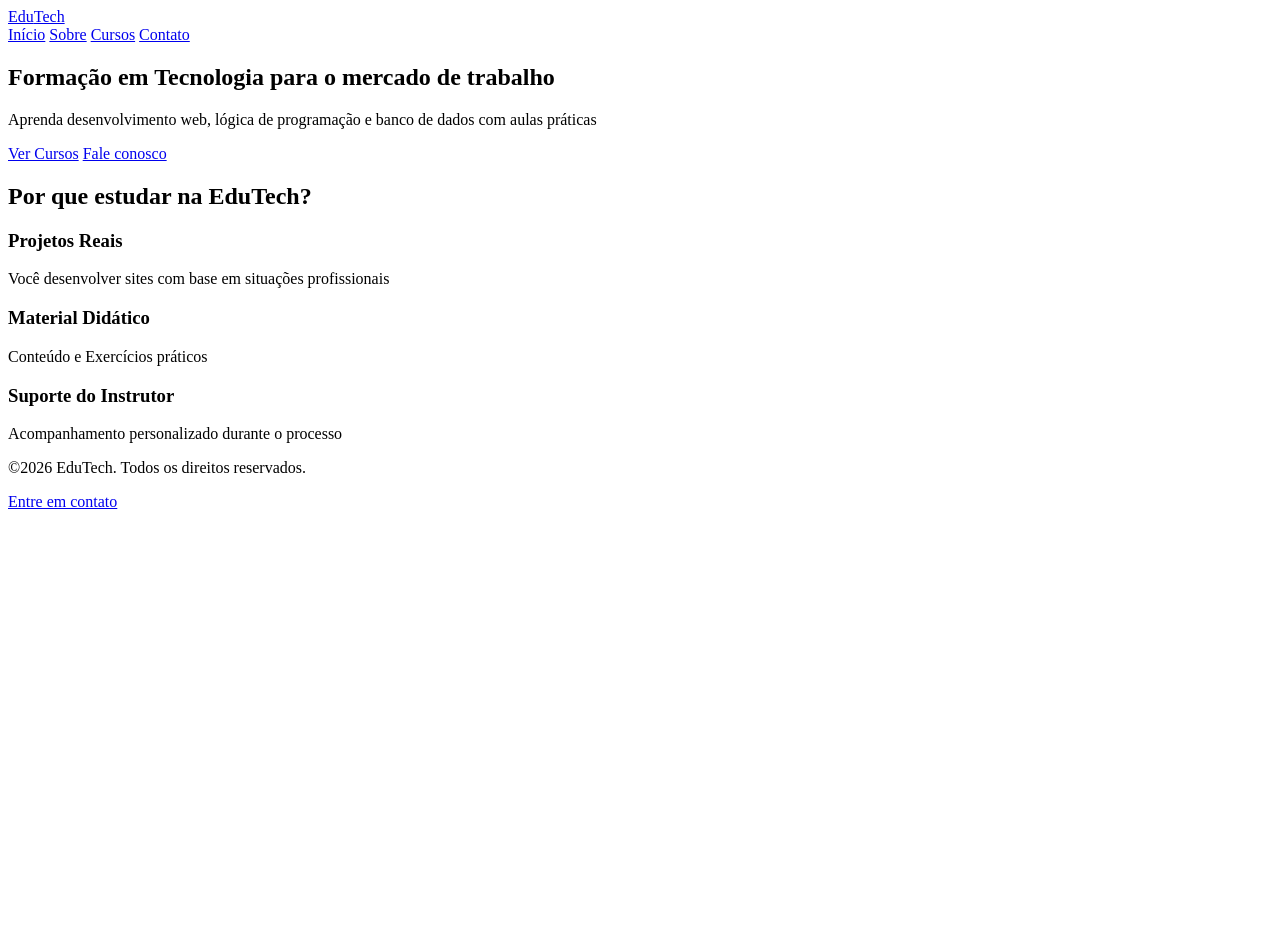
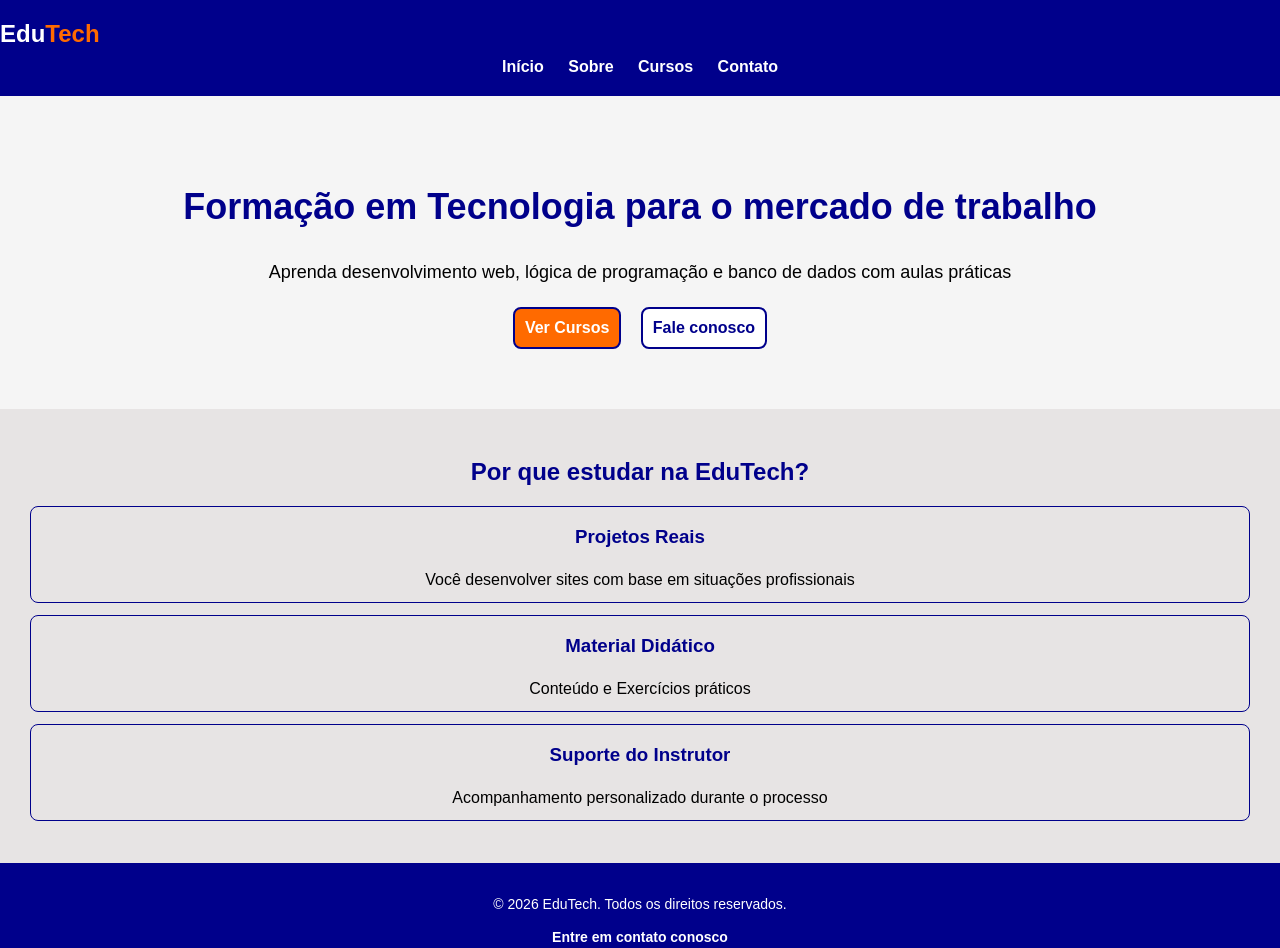
Before and after one commit to davipereiravalverdefilho/PROJETO-EDUTECH, a plain HTML site: page index.html in a window 1280 px wide. Before the commit the page ends 800 px from the top, so only its background shows below. Drawn offline with Linux system fonts and the light colour scheme.

Commit message:
chore: criação do css das páginas

```diff
--- a/CSS/style.css
+++ b/CSS/style.css
@@ -0,0 +1,133 @@
+/* CONFIGURAÇÕES GERAIS */
+
+body {
+    font-family: Arial, Helvetica, sans-serif;
+    margin:0; padding:0;
+    color:black; background-color: rgb(231, 228, 228);
+}
+
+h1,h2,h3 {
+    color:darkblue;
+    text-align: center;
+}
+
+p {
+    line-height: 1.6;
+    margin: 10px;
+}
+
+header {
+    background-color: darkblue;
+    color: white;
+    padding: 20px 0;
+}
+
+footer {
+    color: white;
+    background-color: darkblue;
+    text-align: center;
+    padding: 20px;
+    font-size: 14px;
+}
+
+footer a {
+    text-decoration: none;
+    color: white;
+    font-size: 14px;
+    font-weight: bold;
+}
+
+footer a:hover {
+    color: #ff6a00;
+}
+
+.logo {
+    text-decoration: none; /* TIRA O SUBLINHADO DOS LINKS */
+    color: white;
+    font-size: 24px;
+    font-weight: bold;
+}
+
+.logo span {
+    color: #ff6a00;
+}
+
+nav {
+    text-align: center;
+    margin-top: 10px;
+}
+
+nav a {
+    color: white;
+    text-decoration: none;
+    margin:0 10px;
+    font-weight: bold;
+}
+
+nav a:hover {
+    color:#ff6a00
+}
+
+/* SEÇÃO PRINCIPAL DA PÁGINA index.html*/
+
+.hero {
+    background-color: #f5f5f5;
+    text-align: center;
+    padding: 60px 20px;
+}
+
+.btn-primario {
+    color: white;
+    text-decoration: none;
+    background-color: #ff6a00;
+    padding: 10px 10px;
+    border-radius: 8px;
+    margin-right: 15px;
+    display: inline-block;
+    font-weight: bold;
+    border: 2px solid darkblue;
+}
+
+.btn-primario:hover {
+    color: darkblue;
+    opacity: 0.8;
+}
+
+.btn-secundario {
+    color: darkblue;
+    text-decoration: none;
+    background-color: white;
+    padding: 10px 10px;
+    border-radius: 8px;
+    display: inline-block;
+    font-weight: bold;
+    border: 2px solid darkblue;
+}
+
+.btn-secundario:hover {
+    color:#ff6a00;
+    opacity: 0.8;
+}
+
+.hero h1 {
+    font-size: 36px;
+    color: darkblue;
+}
+
+.hero p {
+    font-size: 18px;
+    margin-bottom: 20px;
+}
+
+.destaques {
+    padding: 30px;
+}
+
+.card {
+    background-color:  rgb(231, 228, 228);
+    margin: 12px 0;
+    border: #dddddd;
+    border-radius: 8px;
+    text-align: center;
+    border: 1px solid darkblue;
+}
--- a/index.html
+++ b/index.html
@@ -4,12 +4,13 @@
         <meta charset="UTF-8"> <!-- Configura o site nos padrões ABNT -->
         <meta name="viewport" content="width=device-width, initial-scale=1.0"> <!-- Responsividade para dispositivos móveis -->
         <title>EduTech - Formação em Tecnologia</title>
+        <link rel="stylesheet" href="CSS/style.css">
     </head>
     <body> <!-- CORPO DO SITE - CONTEÚDO VISÍVEL -->
 
-        <header> <!-- CABEÇALHO DO CORPO DO SITE-->
+        <header> <!-- CABEÇALHO DO CORPO DO SITE -->
             <div>
-                <a href="index.html">Edu<span>Tech</span></a>
+                <a href="index.html" class="logo">Edu<span>Tech</span></a>
             </div>
             <nav>
                 <a href="index.html">Início</a>
@@ -21,41 +22,41 @@
 
         <!-- CONTEÚDO DA PÁGINA DO SITE -->
         <main>
-            <section>
+            <section class="hero">
                 <div>
                     <h1>Formação em Tecnologia para o mercado de trabalho</h1>
                     <p>Aprenda desenvolvimento web, lógica de programação e banco de dados com aulas práticas</p>
-                    <a href="pages/cursos.html">Ver Cursos</a>
-                    <a href="pages/contato.html">Fale conosco</a>
+                    <a class="btn-primario" href="pages/cursos.html">Ver Cursos</a>
+                    <a class="btn-secundario" href="pages/contato.html">Fale conosco</a>
                 </div>
-                <section>
+            </section>
+                <section class="destaques">
                     <div>
                         <h2>Por que estudar na EduTech?</h2>
+                    </div>
                         <div>
-                            <article>
+                            <article class="card">
                                 <h3>Projetos Reais</h3>
                                 <p>Você desenvolver sites com base em situações profissionais</p>
                             </article>
 
-                            <article>
+                            <article class="card">
                                 <h3>Material Didático</h3>
                                 <p>Conteúdo e Exercícios práticos</p>
                             </article>
 
-                            <article>
+                            <article class="card">
                                 <h3>Suporte do Instrutor</h3>
                                 <p>Acompanhamento personalizado durante o processo</p>
                             </article>
                         </div>
-                    </div>
                 </section>
-            </section>
         </main>
         <!-- --------------------------- -->
 
-        <footer> <!-- RODAPÉ DO CORPO DOSITE -->
-            <p>©2026 EduTech. Todos os direitos reservados.</p>
-            <p><a href="pages/contato.html">Entre em contato</a></p>
+        <footer> <!-- RODAPÉ DO CORPO DO SITE -->
+            <p>© 2026 EduTech. Todos os direitos reservados.</p>
+            <p><a href="pages/contato.html">Entre em contato conosco</a></p>
         </footer>
     </body>
 </html>
```
Also changed, not shown: Pages/cadastro.html (+3 -2 lines), Pages/contato.html (+3 -2 lines), Pages/cursos.html (+3 -2 lines), Pages/login.html (+3 -2 lines), Pages/sobre.html (+3 -2 lines).
